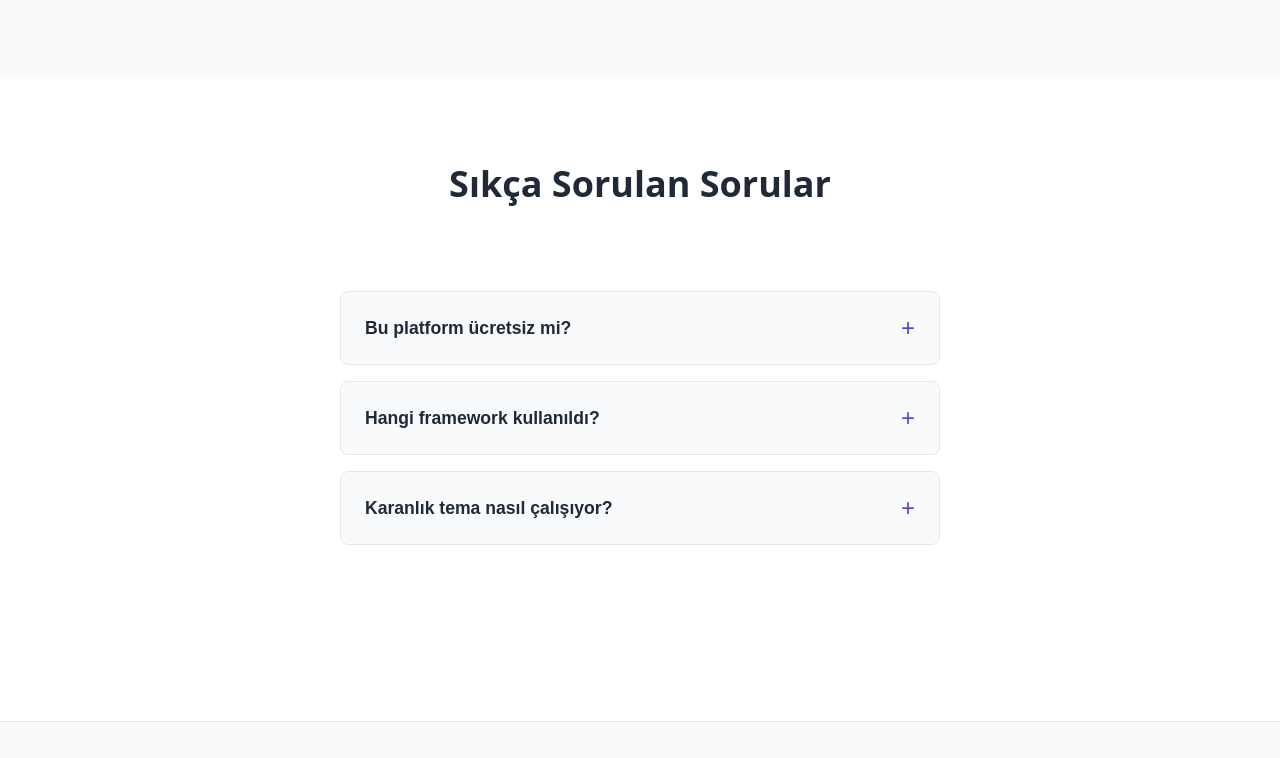
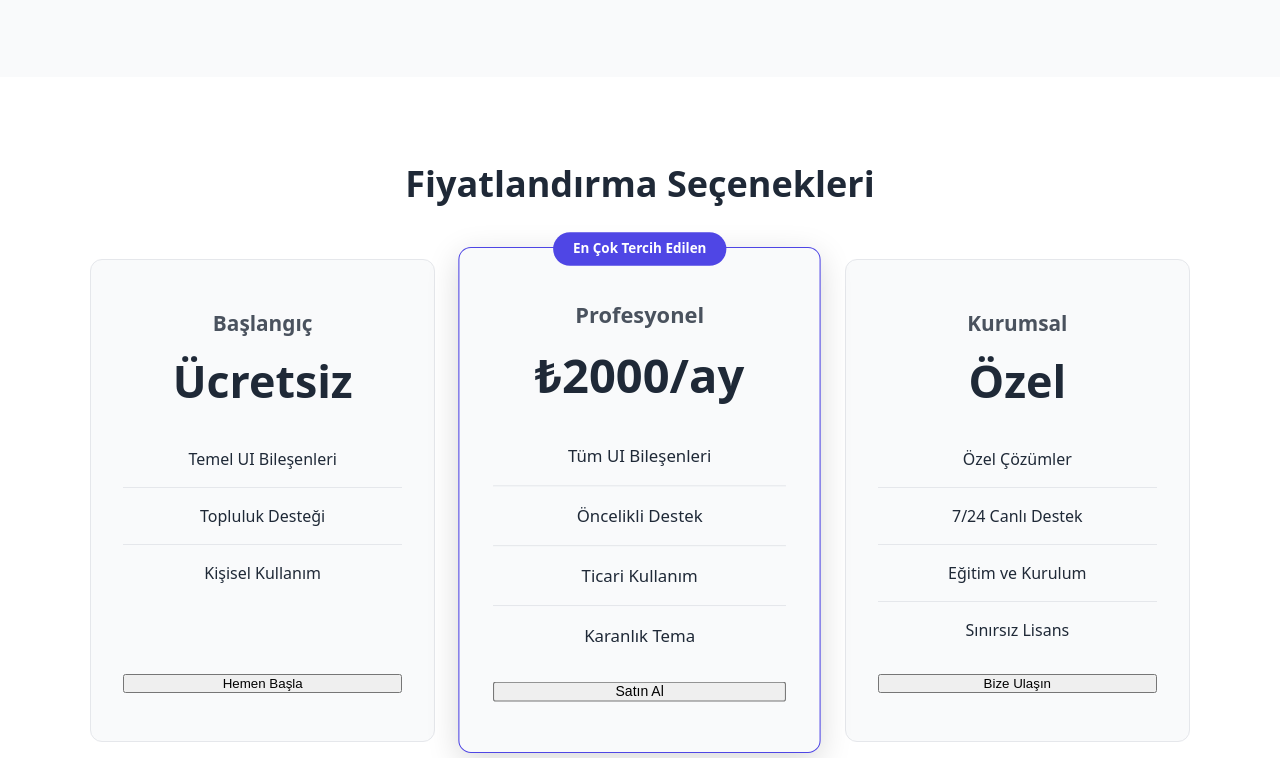
Before and after one commit to iclalolkky/Challange, a website built with Vite: page index.html in a window 1280 px wide. Shown: the part 1491-2249 px from the top of the page. Built offline with nearby package versions, Linux system fonts and the light colour scheme.

Commit message:
feat: add pricing section with responsive cards

```diff
--- a/src/main.ts
+++ b/src/main.ts
@@ -108,6 +108,56 @@ if (featuresSection) {
   featuresSection.appendChild(container);
 }
 
+  const pricingSection = document.createElement('section');
+  pricingSection.classList.add('pricing');
+
+  const pricingData = [
+    {
+      title: 'Başlangıç',
+      price: 'Ücretsiz',
+      features: ['Temel UI Bileşenleri', 'Topluluk Desteği', 'Kişisel Kullanım'],
+      buttonText: 'Hemen Başla',
+      isPopular: false
+    },
+    {
+      title: 'Profesyonel',
+      price: '₺2000/ay',
+      features: ['Tüm UI Bileşenleri', 'Öncelikli Destek', 'Ticari Kullanım', 'Karanlık Tema'],
+      buttonText: 'Satın Al',
+      isPopular: true
+    },
+    {
+      title: 'Kurumsal',
+      price: 'Özel',
+      features: ['Özel Çözümler', '7/24 Canlı Destek', 'Eğitim ve Kurulum', 'Sınırsız Lisans'],
+      buttonText: 'Bize Ulaşın',
+      isPopular: false
+    }
+  ];
+
+  pricingSection.innerHTML = `
+    <div class="container pricing__container">
+      <h2 class="pricing__title">Fiyatlandırma Seçenekleri</h2>
+      <div class="pricing__grid">
+        ${pricingData.map(plan => `
+          <div class="card pricing__card ${plan.isPopular ? 'pricing__card--popular' : ''}">
+            ${plan.isPopular ? '<div class="pricing__badge">En Çok Tercih Edilen</div>' : ''}
+            <h3 class="pricing__tier">${plan.title}</h3>
+            <div class="pricing__price">${plan.price}</div>
+            <ul class="pricing__features">
+              ${plan.features.map(f => `<li>${f}</li>`).join('')}
+            </ul>
+            <button class="button ${plan.isPopular ? 'button--primary' : 'button--outline'} pricing__button">
+              ${plan.buttonText}
+            </button>
+          </div>
+        `).join('')}
+      </div>
+    </div>
+  `;
+
+ featuresSection?.insertAdjacentElement('afterend', pricingSection);
+
 const faqSectionEl = document.querySelector<HTMLElement>('#faq');
 
 if (faqSectionEl) {
--- a/src/styles/_layout.scss
+++ b/src/styles/_layout.scss
@@ -192,3 +192,114 @@
     }
     }
   }
+
+.pricing {
+  padding: 5rem 0;
+  background-color: var(--bg-color);
+
+  &__container {
+    display: flex;
+    flex-direction: column;
+    align-items: center;
+    gap: 3rem;
+  }
+
+  &__title {
+    font-size: 2.25rem;
+    font-weight: 700;
+    color: var(--text-color);
+    text-align: center;
+  }
+
+  &__grid {
+    display: grid;
+    grid-template-columns: 1fr;
+    gap: 2rem;
+    width: 100%;
+    max-width: 1100px;
+
+    @include md {
+      grid-template-columns: repeat(3, 1fr);
+      align-items: stretch;
+    }
+  }
+
+  &__card {
+    position: relative;
+    display: flex;
+    flex-direction: column;
+    padding: 3rem 2rem;
+    border: 1px solid var(--border-color);
+    border-radius: 12px;
+    background-color: var(--card-bg);
+    text-align: center;
+    transition: transform 0.3s ease, box-shadow 0.3s ease;
+    height: 100%;
+    overflow: visible;
+
+    &--popular {
+      border-color: var(--primary-color);
+      box-shadow: 0 8px 30px rgba(0, 0, 0, 0.15);
+
+      @include md {
+        transform: scale(1.05);
+        z-index: 1;
+      }
+    }
+  }
+
+  &__badge {
+    position: absolute;
+    top: -15px;
+    left: 50%;
+    transform: translateX(-50%);
+    background-color: var(--primary-color);
+    color: white;
+    padding: 0.4rem 1.2rem;
+    border-radius: 20px;
+    font-size: 0.8rem;
+    font-weight: bold;
+    white-space: nowrap;
+  }
+
+  &__tier {
+    font-size: 1.3rem;
+    font-weight: 600;
+    color: var(--text-color);
+    opacity: 0.8;
+    margin-bottom: 0.5rem;
+  }
+
+  &__price {
+    font-size: 2.8rem;
+    font-weight: 800;
+    color: var(--text-color);
+    margin-bottom: 2rem;
+  }
+
+  &__features {
+    list-style: none;
+    padding: 0;
+    margin: 0 0 2rem 0;
+    flex-grow: 1;
+
+    li {
+      color: var(--text-color);
+      font-size: 1rem;
+      margin-bottom: 1rem;
+      padding-bottom: 1rem;
+      border-bottom: 1px solid var(--border-color);
+
+      &:last-child {
+        border-bottom: none;
+        margin-bottom: 0;
+        padding-bottom: 0;
+      }
+    }
+  }
+
+  &__button {
+    width: 100%;
+    margin-top: auto;
+  }
+}
```
